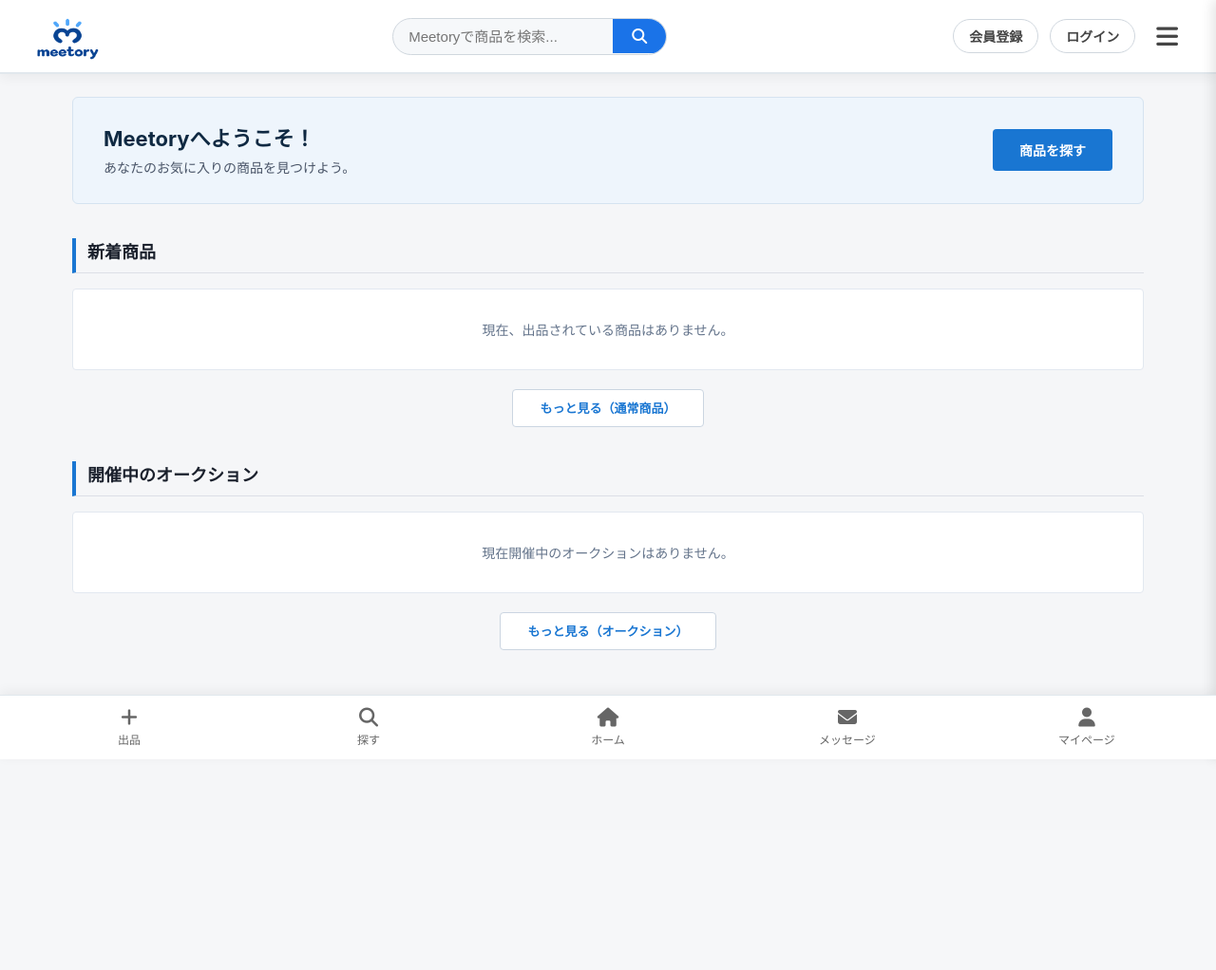
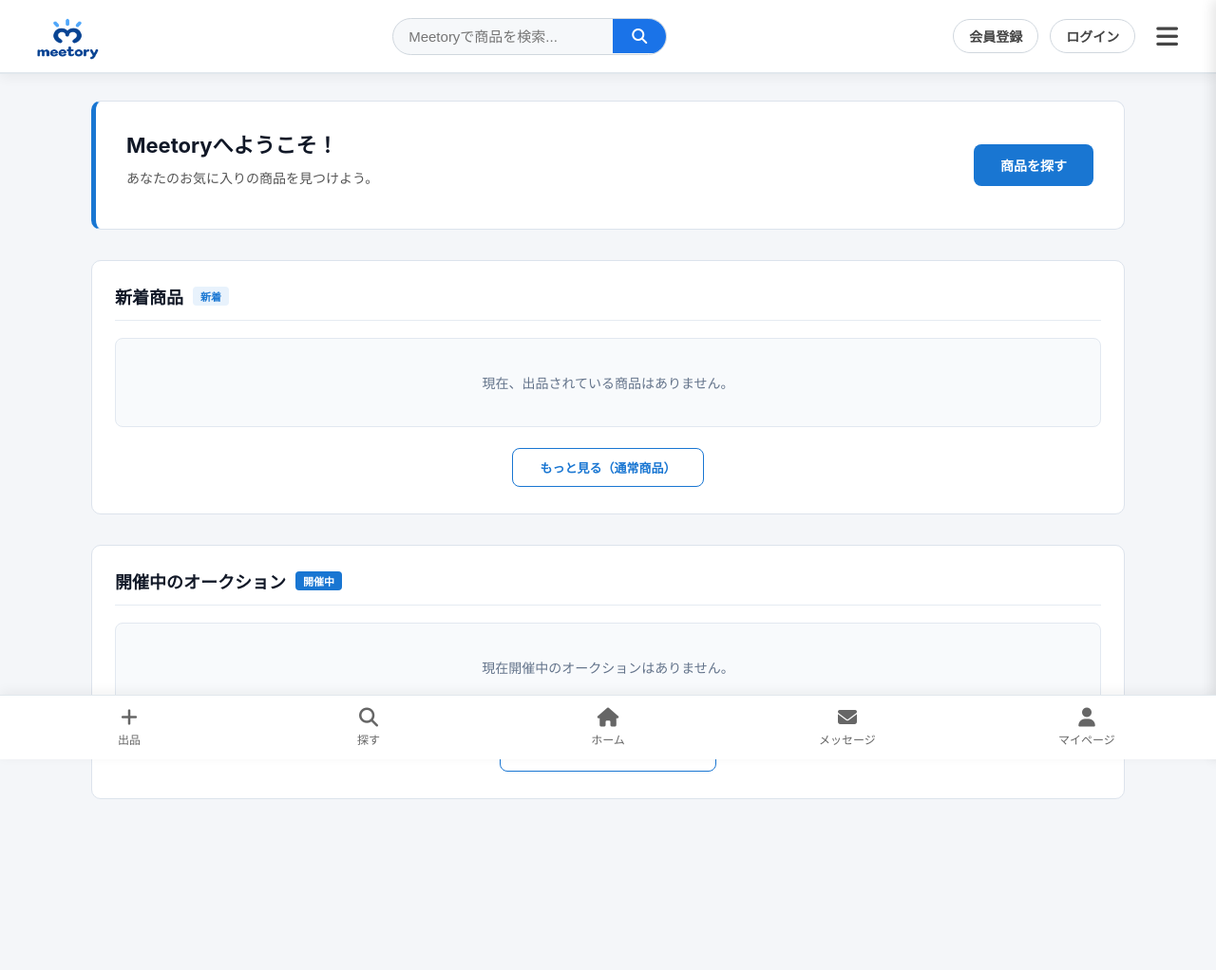
Before and after one commit to 2611043-bot/Meetory, a PHP site: page / in a window 1280 px wide. Shown: the whole page at 95% size. Before the commit the page ends 785 px from the top, so only its background shows below. Run offline with PHP 8.4, Linux system fonts and the light colour scheme; data that the repository does not hold is empty; a stand-in replaces the project's code that opens the database connection.

Commit message:
変更内容

```diff
--- a/meetory/assets/css/home.css
+++ b/meetory/assets/css/home.css
@@ -2,26 +2,24 @@
 
 /* ==============================
     ホーム画面専用スタイルシート
-    index.php で使用（PHP変更なし）
+    index.php（初期HTML構成）で使用
    ============================== */
 
 body {
-    background-color: #f5f6f8;
+    background-color: #f4f6f9;
     margin: 0;
     color: #222222;
 }
 
 .home-main {
-    width: min(100% - 32px, 1140px);
-    margin: 24px auto 110px;
-    display: flex;
-    flex-direction: column;
-    gap: 36px;
+    max-width: 1120px;
+    margin: 28px auto 100px;
+    padding: 0 16px;
     box-sizing: border-box;
 }
 
 /* ==============================
-    トップバナー（.home-intro）
+    トップバナー（左右配置で余白の寂しさを解消）
    ============================== */
 .home-intro {
     display: flex;
@@ -29,28 +27,15 @@ body {
     align-items: center;
     justify-content: space-between;
     gap: 16px 24px;
+    background-color: #ffffff;
+    border: 1px solid #dce3ec;
+    border-left: 5px solid #1976d2;
+    border-radius: 10px;
     padding: 28px 32px;
-    border: 1px solid #d5e3f0;
-    border-radius: 6px;
-    background-color: #eef5fc;
+    margin-bottom: 32px;
 }
 
-.home-intro h1 {
-    margin: 0 0 6px 0;
-    font-size: 22px;
-    font-weight: 700;
-    color: #0f2942;
-    line-height: 1.4;
-}
-
-.home-intro p {
-    margin: 0;
-    font-size: 14px;
-    color: #4a5568;
-}
-
-/* テキスト2要素を左側にまとめるための調整 */
-@media (min-width: 681px) {
+@media (min-width: 641px) {
     .home-intro {
         display: grid;
         grid-template-columns: 1fr auto;
@@ -68,6 +53,7 @@ body {
     .home-intro p {
         grid-column: 1 / 2;
         grid-row: 2 / 3;
+        margin: 0;
     }
 
     .home-intro a {
@@ -76,19 +62,32 @@ body {
     }
 }
 
+.home-intro h1 {
+    margin: 0 0 6px 0;
+    font-size: 22px;
+    font-weight: 700;
+    color: #111827;
+}
+
+.home-intro p {
+    margin: 0 0 16px 0;
+    font-size: 14px;
+    color: #555555;
+}
+
 .home-intro a {
     display: inline-flex;
     align-items: center;
     justify-content: center;
-    min-height: 44px;
-    padding: 0 28px;
-    border-radius: 4px;
+    padding: 12px 28px;
     background-color: #1976d2;
     color: #ffffff;
     font-size: 14px;
     font-weight: 700;
     text-decoration: none;
+    border-radius: 8px;
     white-space: nowrap;
+    transition: background-color 0.15s;
 }
 
 .home-intro a:hover {
@@ -96,38 +95,64 @@ body {
 }
 
 /* ==============================
-    商品セクション共通（新着商品・開催中オークション）
+    セクション共通（新着商品・開催中オークション）
    ============================== */
 .new-goods,
 .active-auctions {
-    box-sizing: border-box;
+    background-color: #ffffff;
+    border: 1px solid #dce3ec;
+    border-radius: 10px;
+    padding: 24px 24px 28px;
+    margin-bottom: 32px;
 }
 
 .new-goods h2,
 .active-auctions h2 {
-    margin: 0 0 16px 0;
-    padding: 0 0 10px 12px;
-    border-left: 4px solid #1976d2;
-    border-bottom: 1px solid #dcdfe6;
+    display: flex;
+    align-items: center;
+    gap: 10px;
+    margin: 0 0 18px 0;
+    padding-bottom: 12px;
+    border-bottom: 1px solid #e5ebf2;
     font-size: 18px;
     font-weight: 700;
-    color: #1a202c;
+    color: #111827;
+}
+
+.new-goods h2::after {
+    content: "新着";
+    padding: 2px 8px;
+    border-radius: 4px;
+    background-color: #e8f2fc;
+    color: #1976d2;
+    font-size: 11px;
+    font-weight: 700;
+}
+
+.active-auctions h2::after {
+    content: "開催中";
+    padding: 2px 8px;
+    border-radius: 4px;
+    background-color: #1976d2;
+    color: #ffffff;
+    font-size: 11px;
+    font-weight: 700;
 }
 
 .new-goods > p,
 .active-auctions > p {
+    background-color: #f8fafc;
+    border: 1px solid #e2e8f0;
+    border-radius: 8px;
+    padding: 36px 16px;
     margin: 0;
-    padding: 32px 16px;
-    border: 1px solid #e2e8f0;
-    border-radius: 4px;
-    background-color: #ffffff;
+    text-align: center;
     color: #64748b;
     font-size: 14px;
-    text-align: center;
 }
 
 /* ==============================
-    商品グリッド・カード（実務EC風5列構成）
+    商品グリッド（5列構成で適度な密度に）
    ============================== */
 .goods-grid {
     display: grid;
@@ -186,51 +212,48 @@ body {
 }
 
 .goods-card .goods-price {
-    margin: auto 10px 10px;
+    margin: auto 12px 12px;
     font-size: 15px;
     font-weight: 700;
-    color: #111827;
+    color: #1976d2;
 }
 
 .goods-card .auction-end {
     margin: 0;
-    padding: 6px 10px;
-    border-top: 1px solid #edf2f7;
+    padding: 6px 12px;
     background-color: #f8fafc;
+    border-top: 1px solid #f1f5f9;
     font-size: 11px;
-    color: #4a5568;
+    color: #64748b;
 }
 
 /* ==============================
-    「もっと見る」ボタン
+    もっと見るボタン
    ============================== */
 .more-goods {
-    margin-top: 20px;
+    margin-top: 22px;
     text-align: center;
 }
 
 .more-goods a {
-    display: inline-flex;
-    align-items: center;
-    justify-content: center;
-    min-height: 40px;
-    padding: 0 28px;
-    border: 1px solid #cbd5e1;
-    border-radius: 4px;
+    display: inline-block;
+    padding: 10px 28px;
     background-color: #ffffff;
+    border: 1px solid #1976d2;
+    border-radius: 8px;
     color: #1976d2;
     font-size: 13px;
     font-weight: 700;
     text-decoration: none;
+    transition: background-color 0.15s;
 }
 
 .more-goods a:hover {
-    background-color: #f0f7ff;
-    border-color: #1976d2;
+    background-color: #eef6fd;
 }
 
 /* ==============================
-    レスポンシブ対応
+    レスポンシブ
    ============================== */
 @media (max-width: 960px) {
     .goods-grid {
--- a/meetory/index.php
+++ b/meetory/index.php
@@ -68,7 +68,7 @@ $auction_list = $auction_stmt->fetchAll(PDO::FETCH_ASSOC);
 <?php require_once __DIR__ . '/../meetory-header.php'; ?>
 
 <!-- CSSを読み込む -->
-<link rel="stylesheet" href="/Meetory/meetory/assets/css/home.css?v=2">
+<link rel="stylesheet" href="/Meetory/meetory/assets/css/home.css?v=1">
 
 <main class="home-main">
     <section class="home-intro">
```
Also changed, not shown: other parts of meetory/assets/css/home.css (+18 -37 lines).
